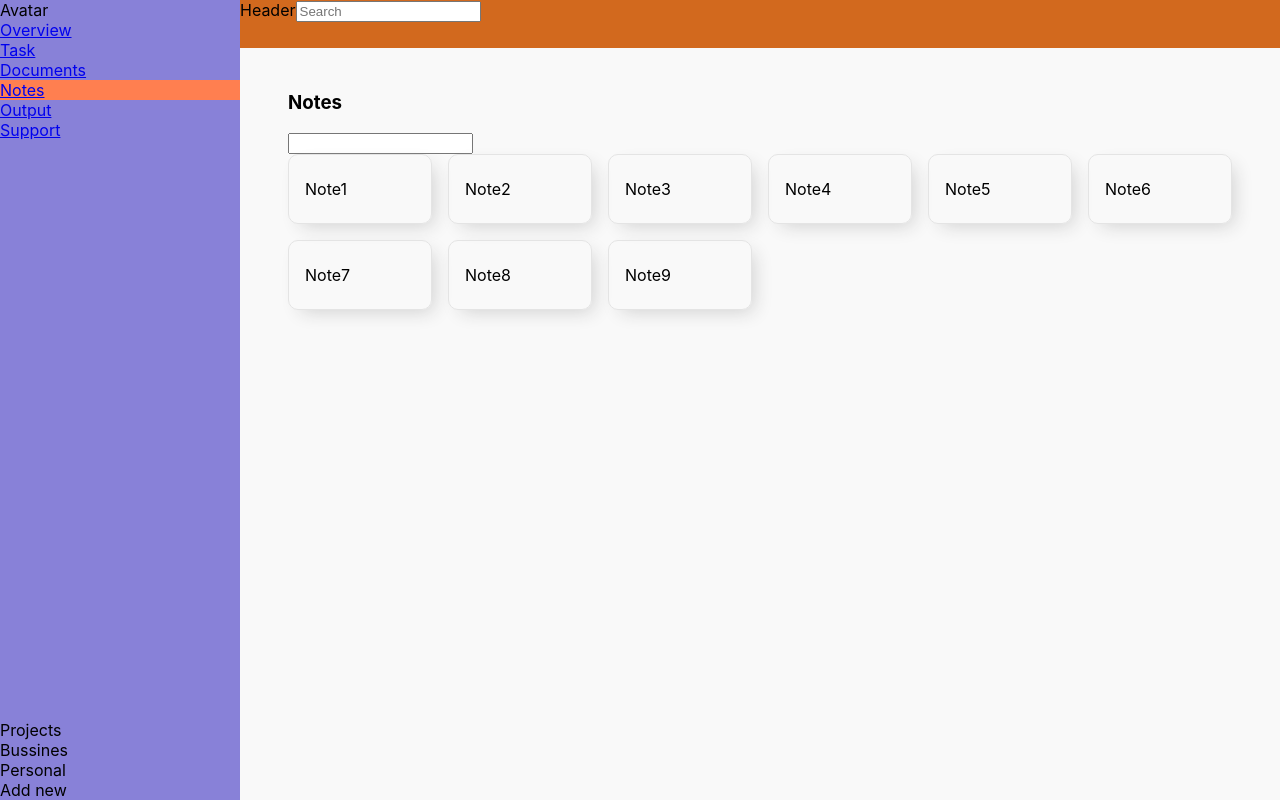
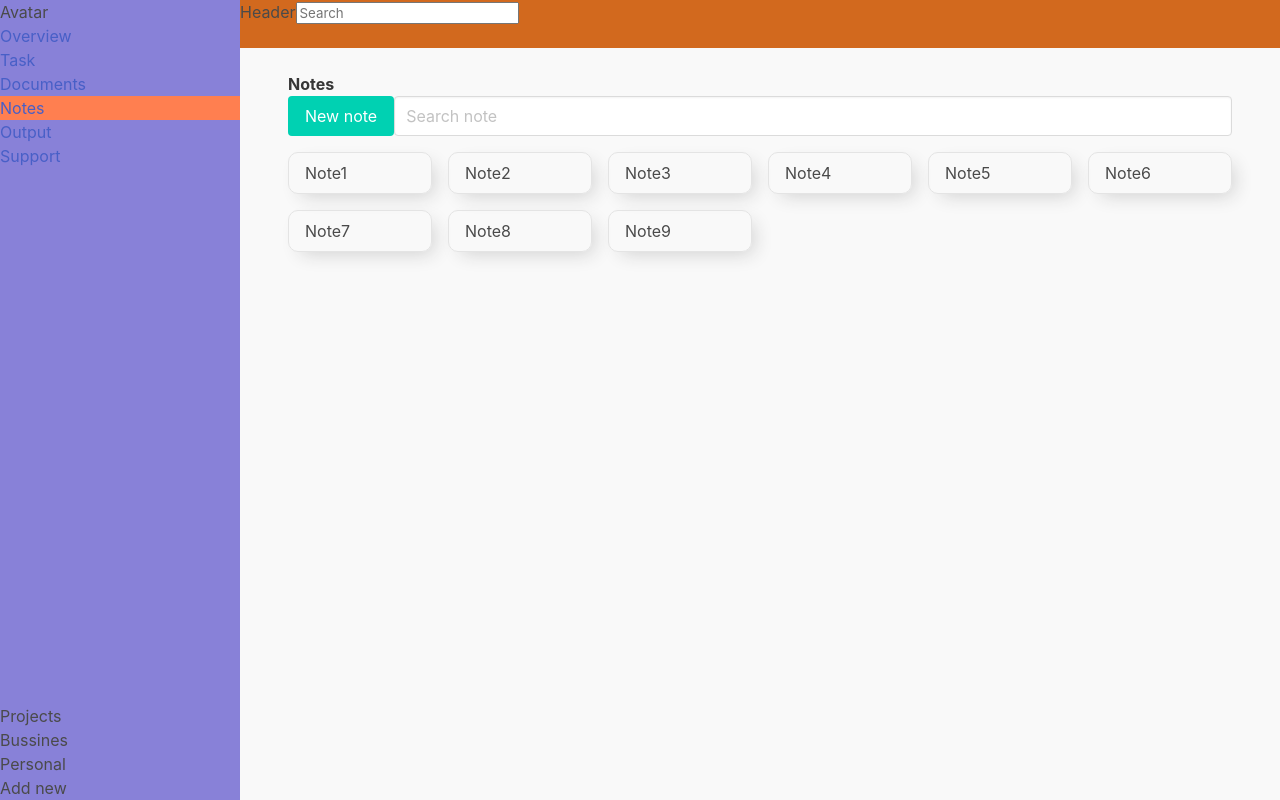
Before and after one commit to fabianvera728/Temp-Note, a React (Vite) app: page /notes in a window 1280 px wide. Built offline with nearby package versions, Linux system fonts and the light colour scheme.

Commit message:
[feat] features for create new note

```diff
--- a/src/App.tsx
+++ b/src/App.tsx
@@ -1,5 +1,6 @@
 import "./App.css";
 import { Router } from "./core/main/router/Router";
+import 'bulma/css/bulma.min.css';
 
 function App() {
   return (
--- a/src/core/presentation/ui/pages/notes/NotesComponent.tsx
+++ b/src/core/presentation/ui/pages/notes/NotesComponent.tsx
@@ -4,22 +4,35 @@ import Note from "./components/note/note";
 import "./notes.css";
 import useFilter from "../../../../../modules/core/hooks/filter";
 import NOTES from "../../../../../modules/core/mocks/notes";
+import NewNote from "../../components/NewNote";
+import {useState} from "react";
 
 const Notes = () => {
-    const notes = NOTES;
+    const [notes, setNotes] = useState(NOTES);
     const { query, setQuery, results } = useFilter(notes);
+    const [active, setActive] = useState<boolean>(false);
+
+    const createNote = (note: INote) => {
+        setNotes([...notes, note])
+    }
 
     return (
         <div className="Notes">
             <h3>
                 <strong>Notes</strong>
             </h3>
-            <input
-                value={query}
-                type="text"
-                onChange={(e: any) => setQuery(e.target.value)}
-            />
-            <div className="Notes__notes">
+            <NewNote active={active} createNote={createNote} setActive={setActive}/>
+            <div className="is-flex is-flex-direction-row">
+                <button className="button is-primary" onClick={() => setActive(true)}>New note</button>
+                <input
+                    className="input"
+                    value={query}
+                    placeholder="Search note"
+                    type="text"
+                    onChange={(e: any) => setQuery(e.target.value)}
+                />
+            </div>
+            <div className="Notes__notes pt-4">
                 {results.map((note: INote) => (
                     <Note key={shortid.generate()} {...note} />
                 ))}
```
